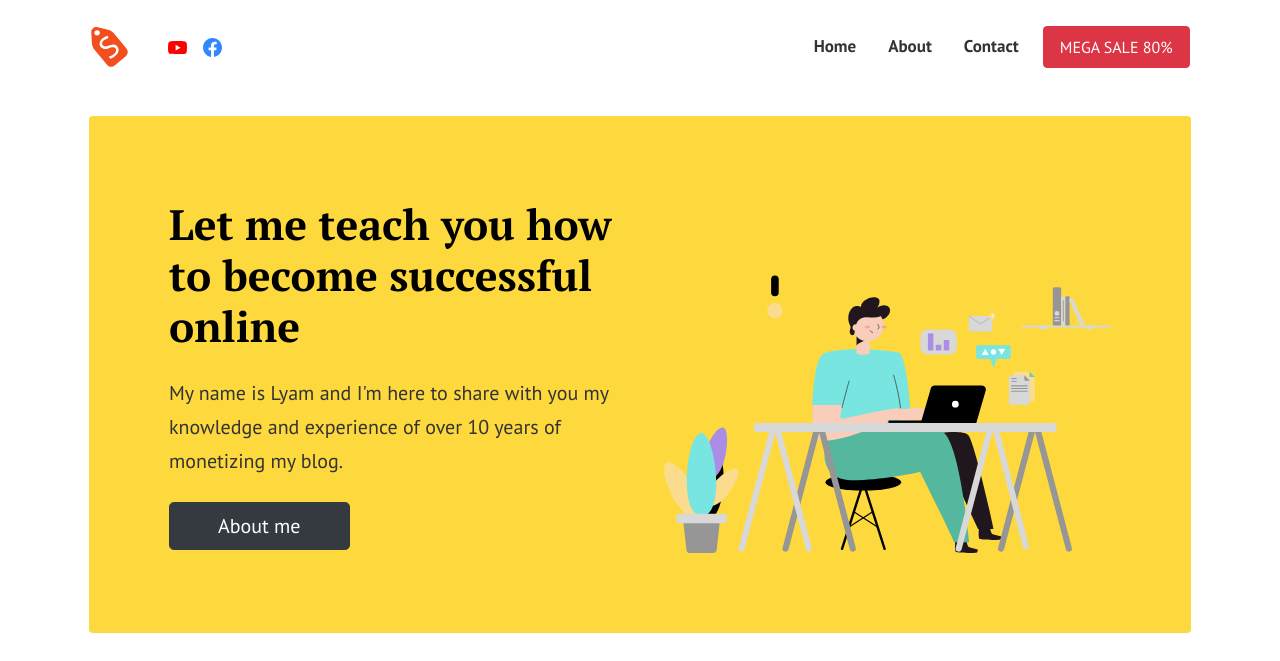
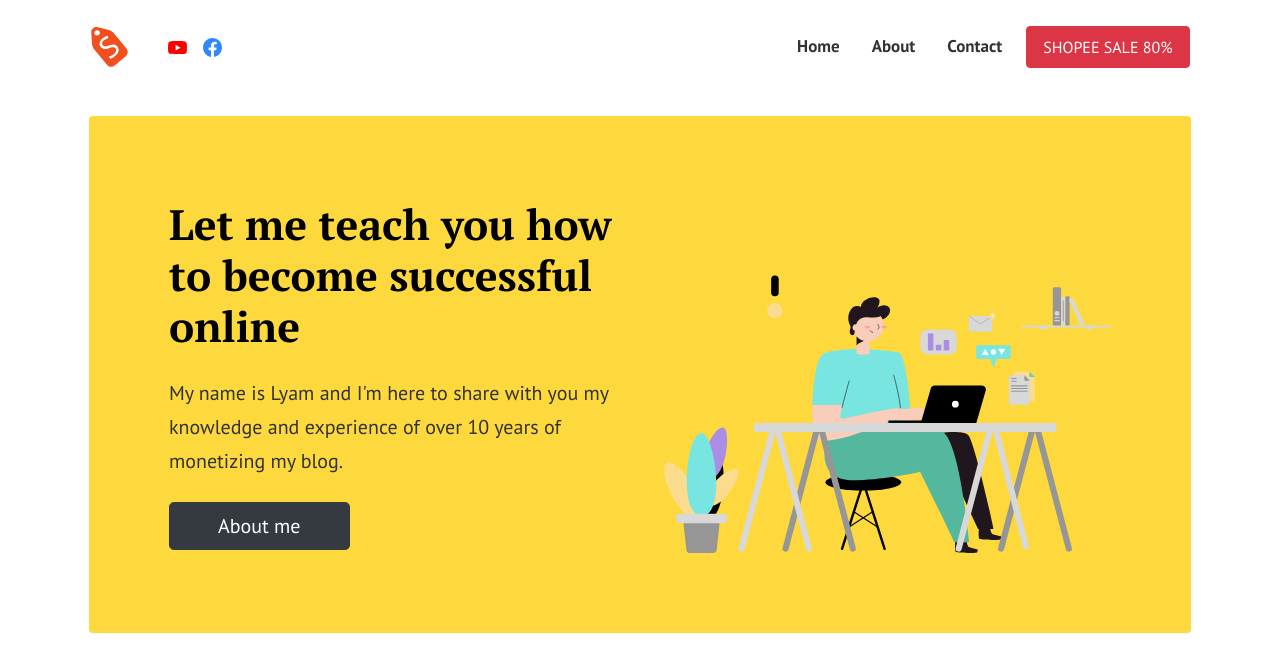
Before and after one commit to hocbaicungcon/sieusale, a Jekyll site: the page built from index.html, in a window 1280 px wide. Shown: the top 661 px of the page. Built offline with Jekyll 4.4.1, drawn with Linux system fonts in a browser that asks for light colours; the list of posts is cut into pages by our own code; comment, search, counter and statistics services are not loaded; grey boxes are pictures that could not be loaded.

Commit message:
Update menus.yml

```diff
--- a/_data/menus.yml
+++ b/_data/menus.yml
@@ -10,7 +10,7 @@ topmenu:
 - title: Contact
   url: "contact/"
 
-- title: MEGA SALE 80%
+- title: SHOPEE SALE 80%
   url: https://shope.ee/1VOIDFMXxP
   class: "ml-2 btn btn-danger text-white px-3"
   external: true
```
